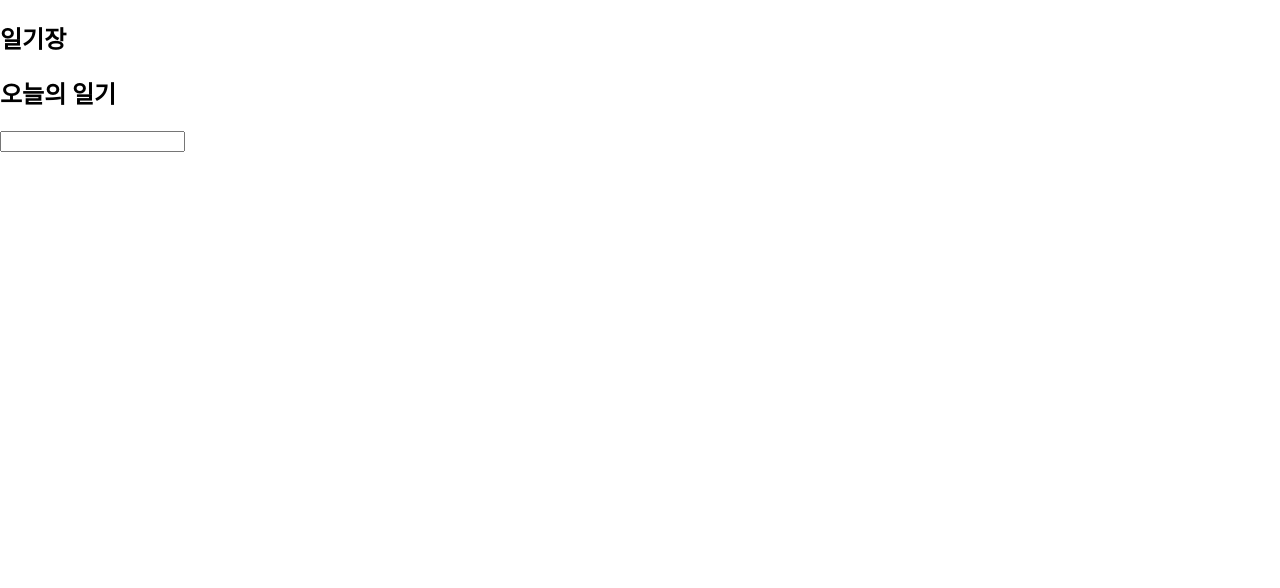
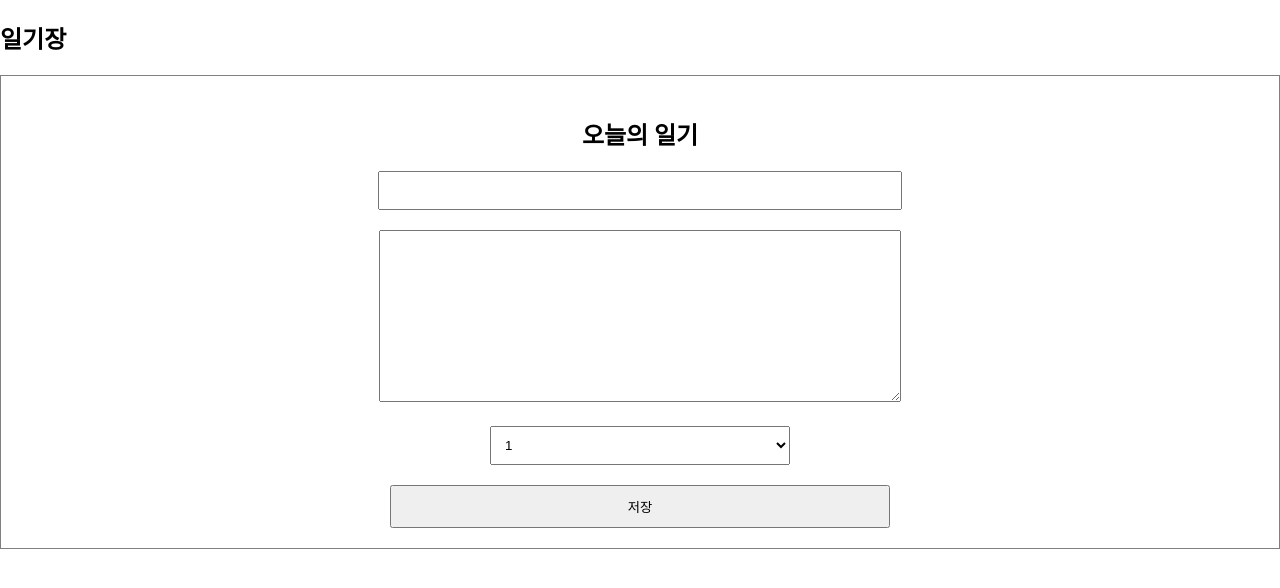
Before and after one commit to saa00123/SimpleDiary, a React (Create React App) app: page / in a window 1280 px wide. Shown: the top 588 px of the page. Built offline with nearby package versions, Linux system fonts and the light colour scheme.

Commit message:
feat: 사용자 입력 처리

```diff
--- a/src/App.css
+++ b/src/App.css
@@ -1,38 +1,28 @@
-.App {
+.DiaryEditor {
+  border: 1px solid gray;
   text-align: center;
+  padding: 20px;
 }
 
-.App-logo {
-  height: 40vmin;
-  pointer-events: none;
+.DiaryEditor input,
+textarea {
+  margin-bottom: 20px;
+  width: 500px;
+  padding: 10px;
 }
 
-@media (prefers-reduced-motion: no-preference) {
-  .App-logo {
-    animation: App-logo-spin infinite 20s linear;
-  }
+.DiaryEditor textarea {
+  height: 150px;
 }
 
-.App-header {
-  background-color: #282c34;
-  min-height: 100vh;
-  display: flex;
-  flex-direction: column;
-  align-items: center;
-  justify-content: center;
-  font-size: calc(10px + 2vmin);
-  color: white;
+.DiaryEditor select {
+  width: 300px;
+  padding: 10px;
+  margin-bottom: 20px;
 }
 
-.App-link {
-  color: #61dafb;
+.DiaryEditor button {
+  width: 500px;
+  padding: 10px;
+  cursor: pointer;
 }
-
-@keyframes App-logo-spin {
-  from {
-    transform: rotate(0deg);
-  }
-  to {
-    transform: rotate(360deg);
-  }
-}
--- a/src/App.js
+++ b/src/App.js
@@ -1,4 +1,5 @@
 import DiaryEditor from "./components/DiaryEditor";
+import "./App.css";
 
 function App() {
   return (
--- a/src/components/DiaryEditor.js
+++ b/src/components/DiaryEditor.js
@@ -1,18 +1,55 @@
 import React, { useState } from "react";
 
 const DiaryEditor = () => {
-  const [author, setAuthor] = useState("");
+  const [state, setState] = useState({
+    author: "",
+    content: "",
+    emotion: 1,
+  });
 
-  const handleChange = () => {
-    setAuthor();
+  const handleChangeState = (e) => {
+    setState({
+      ...state,
+      [e.target.name]: e.target.value,
+    });
+  };
+
+  const handleSubmit = () => {
+    console.log(state);
+    alert("저장 성공");
   };
 
   return (
     <div className='DiaryEditor'>
       <h2>오늘의 일기</h2>
       <div>
-        <input value={author} onChange={(e) => console.log(e)} />
+        <input
+          name='author'
+          value={state.author}
+          onChange={handleChangeState}
+        />
       </div>
+      <div>
+        <textarea
+          name='content'
+          value={state.content}
+          onChange={handleChangeState}
+        />
+      </div>
+      <div>
+        <select
+          name='emotion'
+          value={state.emotion}
+          onChange={handleChangeState}
+        >
+          <option value={1}>1</option>
+          <option value={2}>2</option>
+          <option value={3}>3</option>
+          <option value={4}>4</option>
+          <option value={5}>5</option>
+        </select>
+      </div>
+      <button onClick={handleSubmit}>저장</button>
     </div>
   );
 };
```
